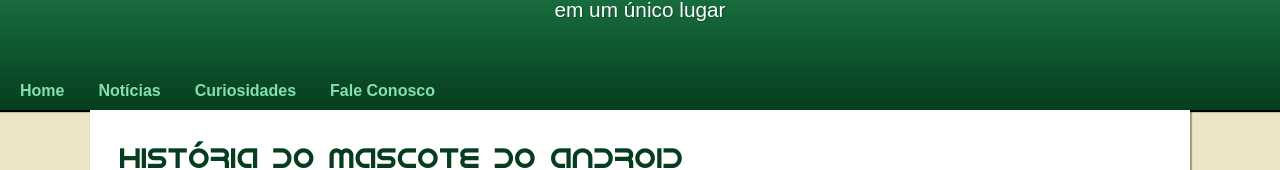
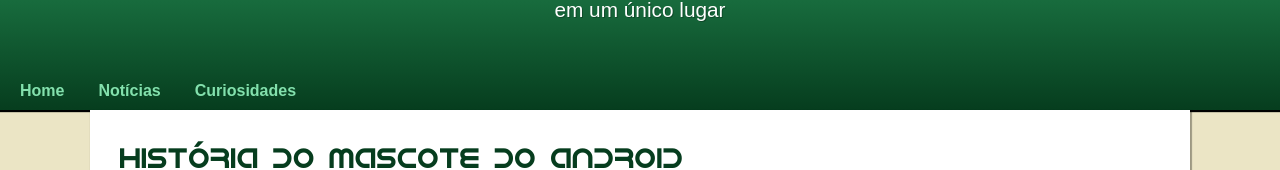
Before and after one commit to developeryago/Projeto-android, a plain HTML site: page index.html in a window 1280 px wide. Shown: the part 143-313 px from the top of the page. Drawn offline with Linux system fonts and the light colour scheme.

Commit message:
Update index.html

```diff
--- a/index.html
+++ b/index.html
@@ -18,7 +18,6 @@
             <button>Home</button>
             <button>Notícias</button>
             <button>Curiosidades</button>
-            <button>Fale Conosco</button>
         </nav>
 
     </header>
```
